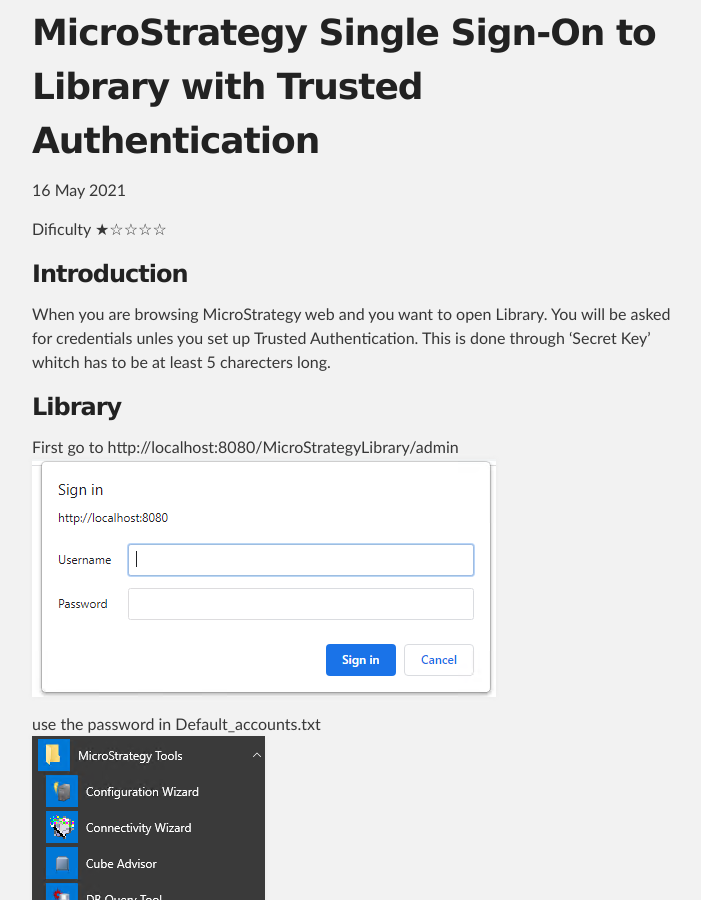
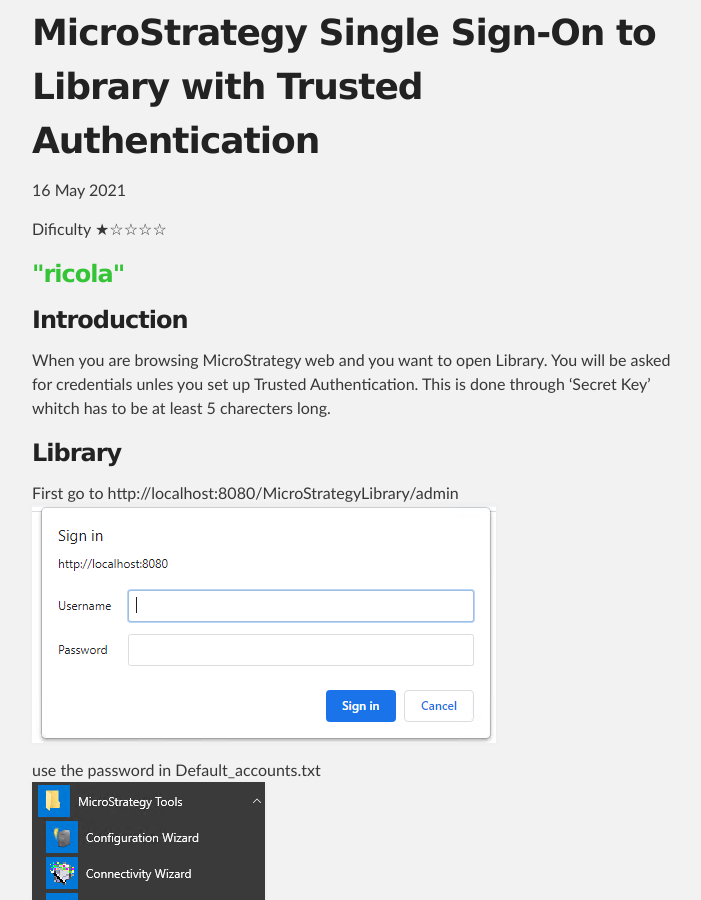
Before and after one commit to kl82slo/kl82slo.github.io, a Jekyll site: the page built from _posts/2021-05-16-0003 MicroStrategy Single Sign-On to Library with Trusted Authentication - in progress.md, in a window 1280 px wide and 900 px high, scrolled down 307 px. Shown: the whole window, without its empty margins (288-989 px from the left). Built offline with Jekyll 4.4.1, drawn with Linux system fonts in a browser that asks for light colours.

Commit message:
Update 2021-05-16-0003 MicroStrategy Single Sign-On to Library with Trusted Authentication - in progress.md

```diff
--- a/_posts/2021-05-16-0003 MicroStrategy Single Sign-On to Library with Trusted Authentication - in progress.md
+++ b/_posts/2021-05-16-0003 MicroStrategy Single Sign-On to Library with Trusted Authentication - in progress.md
@@ -10,6 +10,8 @@
 comments: true
 ---
 Dificulty ★☆☆☆☆
+
+<h3 style='color: #35C438;'> "ricola"</h3>
 
 ### Introduction
 When you are browsing MicroStrategy web and you want to open Library. You will be asked for credentials unles you set up Trusted Authentication. This is done through 'Secret Key' whitch has to be at least 5 charecters long.
```
